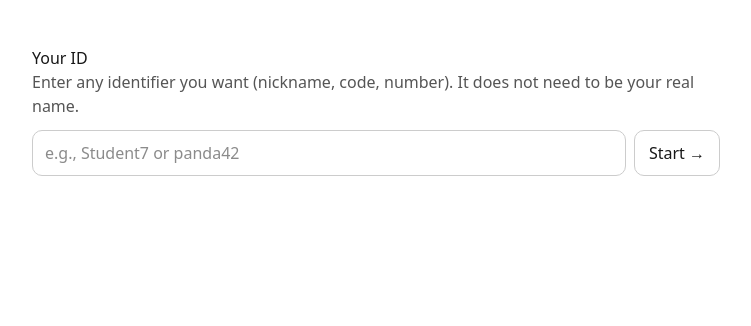
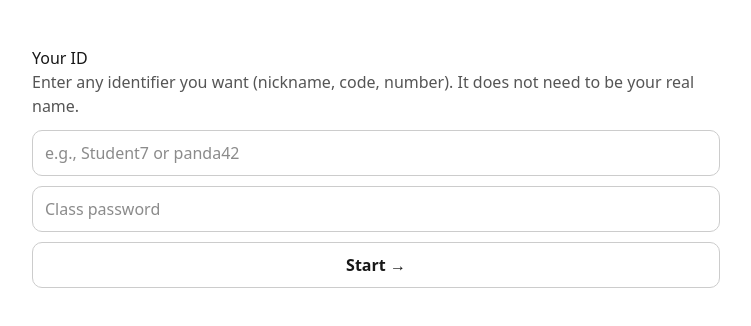
Before and after one commit to pablo-ignacio/pd-module, a Next.js app: page /identify in a window 1280 px wide. Shown: the top 326 px of the page, without its empty margins (264-1015 px from the left). Built offline with nearby package versions, Linux system fonts and the light colour scheme.

Commit message:
Require class password on identify

```diff
--- a/app/identify/page.tsx
+++ b/app/identify/page.tsx
@@ -4,15 +4,39 @@ import { useState } from "react";
 
 export default function IdentifyPage() {
   const [label, setLabel] = useState("");
+  const [classPass, setClassPass] = useState("");
   const [err, setErr] = useState("");
+  const [loading, setLoading] = useState(false);
 
-  function start() {
+  async function start() {
+    setErr("");
+
     const v = label.trim();
     if (!v) {
       setErr("Please enter something (nickname, code, number, anything).");
       return;
     }
 
+    if (!classPass.trim()) {
+      setErr("Please enter the class password.");
+      return;
+    }
+
+    setLoading(true);
+    try {
+      // 1) Verify class password (sets cookie pd_class_ok=1 if correct)
+      const res = await fetch("/api/class-auth", {
+        method: "POST",
+        headers: { "Content-Type": "application/json" },
+        body: JSON.stringify({ password: classPass.trim() }),
+      });
+
+      if (!res.ok) {
+        setErr("Wrong password. Please ask the instructor.");
+        return;
+      }
+
+      // 2) Initialize session storage for this participant/game
       const existingGameId = sessionStorage.getItem("pd_game_id");
       const gameId = existingGameId ?? crypto.randomUUID();
 
@@ -21,9 +45,13 @@ export default function IdentifyPage() {
       sessionStorage.setItem("pd_round", "1");
       sessionStorage.removeItem("pd_messages");
 
-    sessionStorage.setItem("pd_participant_label", label.trim());
+      // 3) Continue the flow
       window.location.href = "/instructions";
-
+    } catch (e: any) {
+      setErr(e?.message ?? "Could not verify password. Please try again.");
+    } finally {
+      setLoading(false);
+    }
   }
 
   return (
@@ -33,18 +61,37 @@ export default function IdentifyPage() {
         Enter any identifier you want (nickname, code, number). It does not need to be your real name.
       </p>
 
-      <div style={{ display: "flex", gap: 8, marginTop: 12 }}>
+      <div style={{ display: "flex", flexDirection: "column", gap: 10, marginTop: 12 }}>
         <input
           value={label}
           onChange={(e) => setLabel(e.target.value)}
           placeholder="e.g., Student7 or panda42"
-          style={{ flex: 1, padding: "10px 12px", borderRadius: 10, border: "1px solid #ccc" }}
+          style={{ padding: "10px 12px", borderRadius: 10, border: "1px solid #ccc" }}
+          disabled={loading}
         />
+
+        <input
+          value={classPass}
+          onChange={(e) => setClassPass(e.target.value)}
+          placeholder="Class password"
+          type="password"
+          style={{ padding: "10px 12px", borderRadius: 10, border: "1px solid #ccc" }}
+          disabled={loading}
+        />
+
         <button
           onClick={start}
-          style={{ padding: "10px 14px", borderRadius: 10, border: "1px solid #ccc", background: "white" }}
+          disabled={loading}
+          style={{
+            padding: "10px 14px",
+            borderRadius: 10,
+            border: "1px solid #ccc",
+            background: "white",
+            cursor: loading ? "not-allowed" : "pointer",
+            fontWeight: 700,
+          }}
         >
-          Start →
+          {loading ? "Checking…" : "Start →"}
         </button>
       </div>
 
```
Lines whose indentation alone changed are shown as unchanged.
